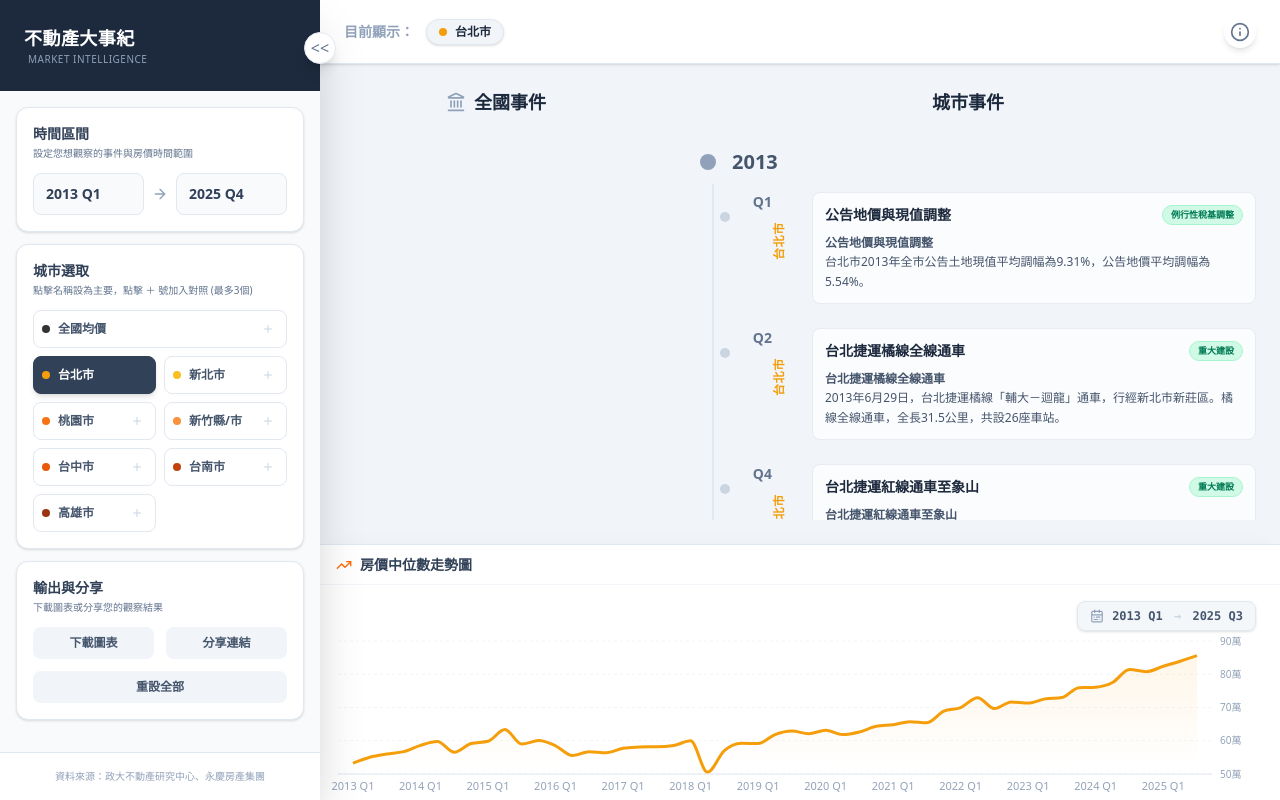
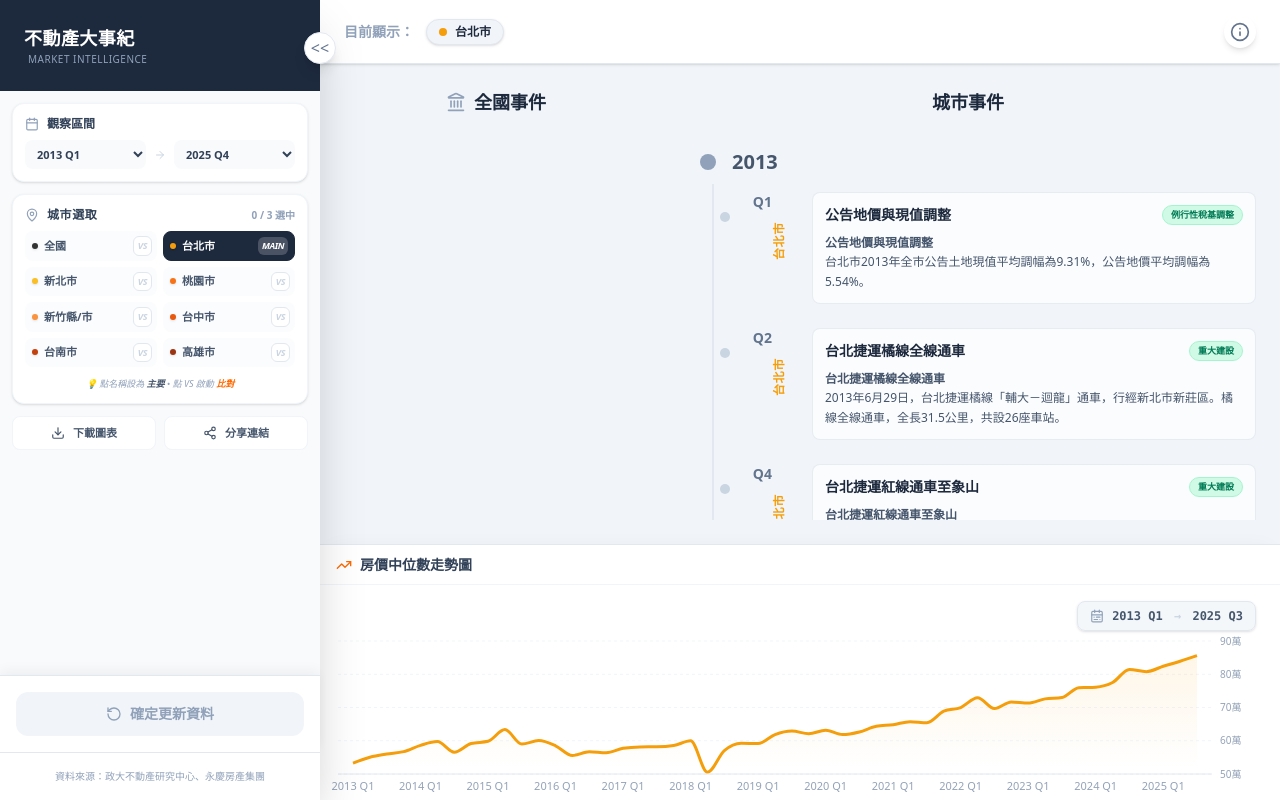
Before and after one commit to NCCU-rer/Real-Estate-Chronicle, a Next.js app: page / in a window 1280 px wide. Built offline with nearby package versions, Linux system fonts and the light colour scheme.

Commit message:
比對設定

```diff
--- a/src/components/DashboardSidebar.tsx
+++ b/src/components/DashboardSidebar.tsx
@@ -68,13 +68,45 @@ export default function DashboardSidebar({
   toggleCompare,
   handleCancelCompare,
 }: SidebarProps) {
+  // ✨ 新增：局部狀態，直到按下「確定更新」才同步回全域
+  const [tempStart, setTempStart] = React.useState(startPeriod);
+  const [tempEnd, setTempEnd] = React.useState(endPeriod);
+  const [tempMain, setTempMain] = React.useState(mainCity);
+  const [tempCompare, setTempCompare] = React.useState(compareCities);
 
-  const handleCompareSelect = (e: React.ChangeEvent<HTMLSelectElement>) => {
-    const val = e.target.value;
-    if (val && val !== "default") {
-      toggleCompare(val);
-      e.target.value = "default";
-    }
+  // 當外部 props 改變時（例如點擊重設），同步局部狀態
+  React.useEffect(() => {
+    setTempStart(startPeriod);
+    setTempEnd(endPeriod);
+    setTempMain(mainCity);
+    setTempCompare(compareCities);
+  }, [startPeriod, endPeriod, mainCity, compareCities]);
+
+  const handleApply = () => {
+    setStartPeriod(tempStart);
+    setEndPeriod(tempEnd);
+    handleMainCityChange(tempMain);
+    // 這裡需要一次性更新 compareCities
+    // 由於原本的 toggleCompare 是基於舊 state，我們直接呼叫全域更新
+    // 為了簡單起見，我們直接在 handleApply 裡處理全域同步
+    compareCities.forEach(c => { if(!tempCompare.includes(c)) toggleCompare(c); });
+    tempCompare.forEach(c => { if(!compareCities.includes(c)) toggleCompare(c); });
+
+    // 關閉手機版選單
+    setIsSettingsOpen(false);
+  };
+
+  const hasChanges = tempStart !== startPeriod ||
+                     tempEnd !== endPeriod ||
+                     tempMain !== mainCity ||
+                     JSON.stringify(tempCompare) !== JSON.stringify(compareCities);
+
+  const localToggleCompare = (cityId: string) => {
+    setTempCompare(prev => {
+      if (prev.includes(cityId)) return prev.filter(id => id !== cityId);
+      if (prev.length >= 3) return prev;
+      return [...prev, cityId];
+    });
   };
 
   const expandSidebar = () => {
@@ -123,115 +155,121 @@ export default function DashboardSidebar({
         </div>
 
         <div className={`
-          flex-1 overflow-y-auto custom-scrollbar overflow-x-hidden transition-all duration-300
-          ${isSidebarCollapsed ? "space-y-3 p-3" : "space-y-3 p-4"}
+          flex-1 overflow-hidden transition-all duration-300
+          ${isSidebarCollapsed ? "p-3 space-y-3" : "p-3 space-y-3"}
         `}>
           {isSidebarCollapsed ? (
              <>
                 <div onClick={expandSidebar} title="時間區間" className="w-14 h-14 rounded-xl flex items-center justify-center bg-white border border-slate-200 shadow-sm text-slate-500 cursor-pointer hover:bg-slate-100">時間</div>
-                <div onClick={expandSidebar} title="城市設定" className="w-14 h-14 rounded-xl flex items-center justify-center bg-white border border-slate-200 shadow-sm text-slate-500 cursor-pointer hover:bg-slate-100">城市</div>
+                <div onClick={expandSidebar} title="城市選取" className="w-14 h-14 rounded-xl flex items-center justify-center bg-white border border-slate-200 shadow-sm text-slate-500 cursor-pointer hover:bg-slate-100">城市</div>
                 <div onClick={expandSidebar} title="輸出與分享" className="w-14 h-14 rounded-xl flex items-center justify-center bg-white border border-slate-200 shadow-sm text-slate-500 cursor-pointer hover:bg-slate-100">分享</div>
              </>
           ) : (
              <>
-              <InfoCard title="時間區間" description="設定您想觀察的事件與房價時間範圍">
+              {/* 1. 時間區間 - 緊湊單行 */}
+              <div className="bg-white rounded-xl border border-slate-100 p-3 shadow-sm">
+                <div className="flex items-center gap-2 mb-2">
+                  <Calendar className="w-3.5 h-3.5 text-slate-400" />
+                  <span className="text-xs font-bold text-slate-700">觀察區間</span>
+                </div>
                 <div className="flex items-center gap-2">
-                  <select value={startPeriod} onChange={(e) => setStartPeriod(e.target.value)} className="w-full bg-slate-50 border border-slate-200 text-slate-700 text-sm rounded-lg px-3 py-2.5 outline-none focus:ring-2 focus:ring-slate-500/20 focus:border-slate-500 transition-all font-bold appearance-none cursor-pointer hover:bg-white">
+                  <select value={tempStart} onChange={(e) => setTempStart(e.target.value)} className="flex-1 bg-slate-50 border-none text-slate-700 text-[11px] rounded-lg px-2 py-1.5 font-bold outline-none cursor-pointer hover:bg-slate-100">
                     {QUARTER_OPTIONS.map(q => <option key={q} value={q}>{q.replace("_", " ")}</option>)}
                   </select>
-                  <ArrowRight className="w-4 h-4 text-slate-400 flex-shrink-0" />
-                  <select value={endPeriod} onChange={(e) => setEndPeriod(e.target.value)} className="w-full bg-slate-50 border border-slate-200 text-slate-700 text-sm rounded-lg px-3 py-2.5 outline-none focus:ring-2 focus:ring-slate-500/20 focus:border-slate-500 transition-all font-bold appearance-none cursor-pointer hover:bg-white">
+                  <ArrowRight className="w-3 h-3 text-slate-300" />
+                  <select value={tempEnd} onChange={(e) => setTempEnd(e.target.value)} className="flex-1 bg-slate-50 border-none text-slate-700 text-[11px] rounded-lg px-2 py-1.5 font-bold outline-none cursor-pointer hover:bg-slate-100">
                     {QUARTER_OPTIONS.map(q => <option key={q} value={q}>{q.replace("_", " ")}</option>)}
                   </select>
                 </div>
-              </InfoCard>
-
-              <InfoCard title="城市選取" description="點擊名稱設為主要，點擊 ＋ 號加入對照 (最多3個)">
-                <div className="space-y-2">
-                  {/* 全國選項 */}
-                  <div className={`
-                    flex items-center justify-between p-2 rounded-lg border transition-all
-                    ${mainCity === 'nation' ? 'bg-slate-800 border-slate-800 text-white shadow-md' : 'bg-white border-slate-200 text-slate-600 hover:border-slate-300'}
-                    ${compareCities.includes('nation') ? 'ring-2 ring-orange-500/20 border-orange-200 bg-orange-50/30' : ''}
-                  `}>
-                    <div className="flex items-center gap-2 flex-1 cursor-pointer" onClick={() => handleMainCityChange('nation')}>
-                      <div className="w-2 h-2 rounded-full shrink-0" style={{ backgroundColor: NATIONAL_CONFIG.color }}></div>
-                      <span className="text-xs font-bold">全國均價</span>
               </div>
 
-                    {mainCity !== 'nation' && (
-                      <button
-                        onClick={(e) => { e.stopPropagation(); toggleCompare('nation'); }}
-                        className={`
-                          ml-1 p-1 rounded-md transition-all
-                          ${compareCities.includes('nation') ? 'bg-orange-500 text-white' : 'text-slate-300 hover:bg-slate-100 hover:text-slate-600'}
-                        `}
-                        title={compareCities.includes('nation') ? "移除對照" : "加入對照"}
-                      >
-                        {compareCities.includes('nation') ? <X className="w-3 h-3" /> : <Plus className="w-3 h-3" />}
-                      </button>
-                    )}
+              {/* 2. 城市選取 - 緊湊網格 */}
+              <div className="bg-white rounded-xl border border-slate-100 p-3 shadow-sm flex-1">
+                <div className="flex items-center justify-between mb-2">
+                  <div className="flex items-center gap-2">
+                    <MapPin className="w-3.5 h-3.5 text-slate-400" />
+                    <span className="text-xs font-bold text-slate-700 uppercase tracking-wider">城市選取</span>
+                  </div>
+                  <span className="text-[10px] font-black text-slate-400">{tempCompare.length} / 3 選中</span>
                 </div>
 
-                  {/* 城市網格 */}
-                  <div className="grid grid-cols-2 gap-2">
-                    {CITIES_CONFIG.map(city => {
-                      const isMain = mainCity === city.id;
-                      const isComparing = compareCities.includes(city.id);
+                <div className="grid grid-cols-2 gap-1.5">
+                  {[ { id: 'nation', label: '全國', color: NATIONAL_CONFIG.color }, ...CITIES_CONFIG ].map(city => {
+                    const isMain = tempMain === city.id;
+                    const isComparing = tempCompare.includes(city.id);
 
                     return (
                       <div key={city.id} className={`
-                          relative flex items-center justify-between p-2 rounded-lg border transition-all group
-                          ${isMain ? 'bg-slate-700 border-slate-700 text-white shadow-md' : 'bg-white border-slate-200 text-slate-600 hover:border-slate-300'}
-                          ${isComparing ? 'ring-2 ring-orange-500/20 border-orange-200 bg-orange-50/30' : ''}
-                        `}>
-                          <div className="flex items-center gap-2 flex-1 cursor-pointer overflow-hidden" onClick={() => handleMainCityChange(city.id)}>
-                            <div className="w-2 h-2 rounded-full shrink-0" style={{ backgroundColor: city.color }}></div>
-                            <span className="text-xs font-bold truncate">{city.label}</span>
-                          </div>
+                        relative flex items-center p-1 rounded-lg border transition-all cursor-pointer group
+                        ${isMain ? 'bg-slate-800 border-slate-800 text-white z-10' : 'bg-slate-50/50 border-transparent text-slate-600 hover:bg-white hover:border-slate-200'}
+                        ${isComparing ? 'ring-2 ring-orange-500/30 bg-orange-50 border-orange-200 shadow-sm' : ''}
+                      `} onClick={() => setTempMain(city.id)}>
+                        <div className="w-1.5 h-1.5 rounded-full shrink-0 mr-1.5 ml-0.5 shadow-sm" style={{ backgroundColor: city.color }}></div>
+                        <span className="text-[11px] font-bold truncate flex-1">{city.label}</span>
 
                         {!isMain && (
                           <button
-                              onClick={(e) => { e.stopPropagation(); toggleCompare(city.id); }}
+                            onClick={(e) => { e.stopPropagation(); localToggleCompare(city.id); }}
                             className={`
-                                ml-1 p-1 rounded-md transition-all
-                                ${isComparing ? 'bg-orange-500 text-white' : 'text-slate-300 hover:bg-slate-100 hover:text-slate-600'}
+                              flex items-center justify-center px-1 py-0.5 rounded-md border transition-all
+                              ${isComparing
+                                ? 'bg-orange-500 border-orange-500 text-white shadow-sm'
+                                : 'bg-white border-slate-200 text-slate-300 group-hover:text-orange-400 group-hover:border-orange-200'}
                             `}
-                              title={isComparing ? "移除對照" : "加入對照"}
+                            title={isComparing ? "移除對照" : "加入比對"}
                           >
-                              {isComparing ? <X className="w-3 h-3" /> : <Plus className="w-3 h-3" />}
+                            <span className="text-[9px] font-black italic tracking-tighter">VS</span>
                           </button>
+                        )}
+                        {isMain && (
+                           <div className="px-1 py-0.5 rounded-md bg-white/20 text-white text-[9px] font-black italic tracking-tighter mr-0.5">
+                             MAIN
+                           </div>
                         )}
                       </div>
                     )
                   })}
                 </div>
 
-                  {compareCities.length > 0 && (
-                    <div className="pt-2 flex items-center justify-between">
-                       <span className="text-[10px] font-bold text-slate-400">目前對照：{compareCities.length} / 3</span>
-                       <button onClick={handleCancelCompare} className="text-[10px] font-bold text-orange-500 hover:text-orange-600 underline underline-offset-2">清除全部對照</button>
+                <p className="text-[9px] text-slate-400 mt-2.5 text-center italic">
+                  💡 點名稱設為 <span className="text-slate-600 font-bold">主要</span> • 點 VS 啟動 <span className="text-orange-500 font-bold">比對</span>
+                </p>
               </div>
-                  )}
-                </div>
-              </InfoCard>
 
-              <InfoCard title="輸出與分享" description="下載圖表或分享您的觀察結果">
-                  <div className="grid grid-cols-2 gap-3">
-                      <button className="flex items-center justify-center gap-2 p-2 rounded-lg bg-slate-100 hover:bg-slate-200 text-slate-600 text-xs font-bold transition-colors">
-                          下載圖表
+              {/* 3. 功能選單 - 圖標化 */}
+              <div className="grid grid-cols-2 gap-2">
+                <button className="flex items-center justify-center gap-2 p-2 rounded-lg bg-white border border-slate-100 text-slate-600 text-[11px] font-bold hover:bg-slate-50 transition-colors">
+                  <Download className="w-3.5 h-3.5" /> 下載圖表
                 </button>
-                       <button className="flex items-center justify-center gap-2 p-2 rounded-lg bg-slate-100 hover:bg-slate-200 text-slate-600 text-xs font-bold transition-colors">
-                          分享連結
-                      </button>
-                       <button className="col-span-2 flex items-center justify-center gap-2 p-2 rounded-lg bg-slate-100 hover:bg-red-500 hover:text-white text-slate-600 text-xs font-bold transition-colors">
-                          重設全部
+                <button className="flex items-center justify-center gap-2 p-2 rounded-lg bg-white border border-slate-100 text-slate-600 text-[11px] font-bold hover:bg-slate-50 transition-colors">
+                  <Share2 className="w-3.5 h-3.5" /> 分享連結
                 </button>
               </div>
-              </InfoCard>
              </>
           )}
         </div>
+
+        {/* ✨ 新增：底部固定確定按鈕區 */}
+        {!isSidebarCollapsed && (
+          <div className="p-4 bg-white border-t border-slate-200 shadow-[0_-4px_12px_rgba(0,0,0,0.05)]">
+            <button
+              onClick={handleApply}
+              disabled={!hasChanges}
+              className={`
+                w-full py-3 rounded-xl font-bold text-sm transition-all duration-300 flex items-center justify-center gap-2
+                ${hasChanges
+                  ? 'bg-orange-500 text-white shadow-lg shadow-orange-200 hover:bg-orange-600 active:scale-95'
+                  : 'bg-slate-100 text-slate-400 cursor-not-allowed'}
+              `}
+            >
+              <RotateCcw className={`w-4 h-4 ${hasChanges ? 'animate-spin-slow' : ''}`} />
+              確定更新資料
+            </button>
+            {hasChanges && (
+              <p className="text-[10px] text-orange-500 text-center mt-2 animate-pulse">設定已變更，請點擊更新</p>
+            )}
+          </div>
+        )}
 
         {/* Footer */}
         <div className={`
```
Lines whose indentation alone changed are shown as unchanged.
